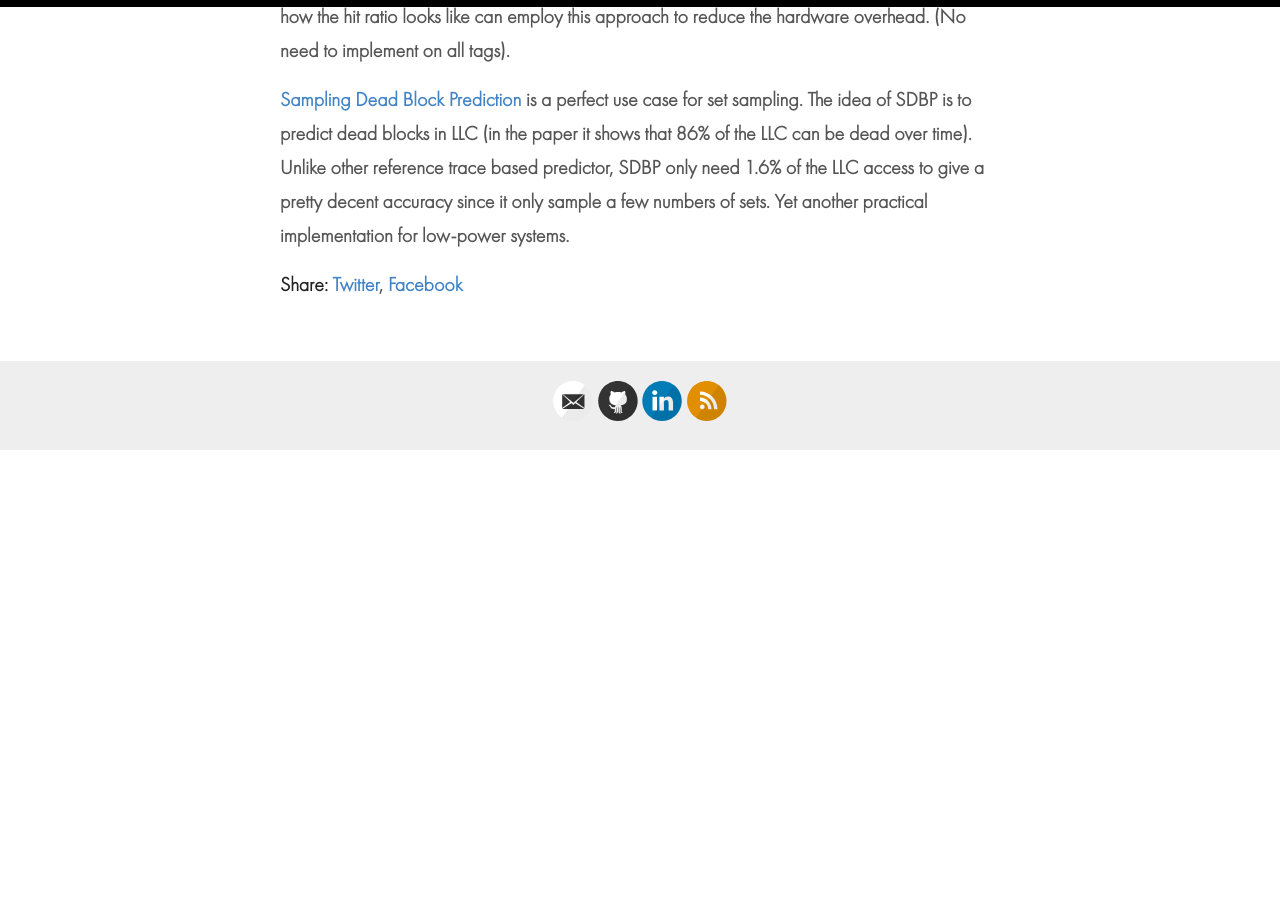
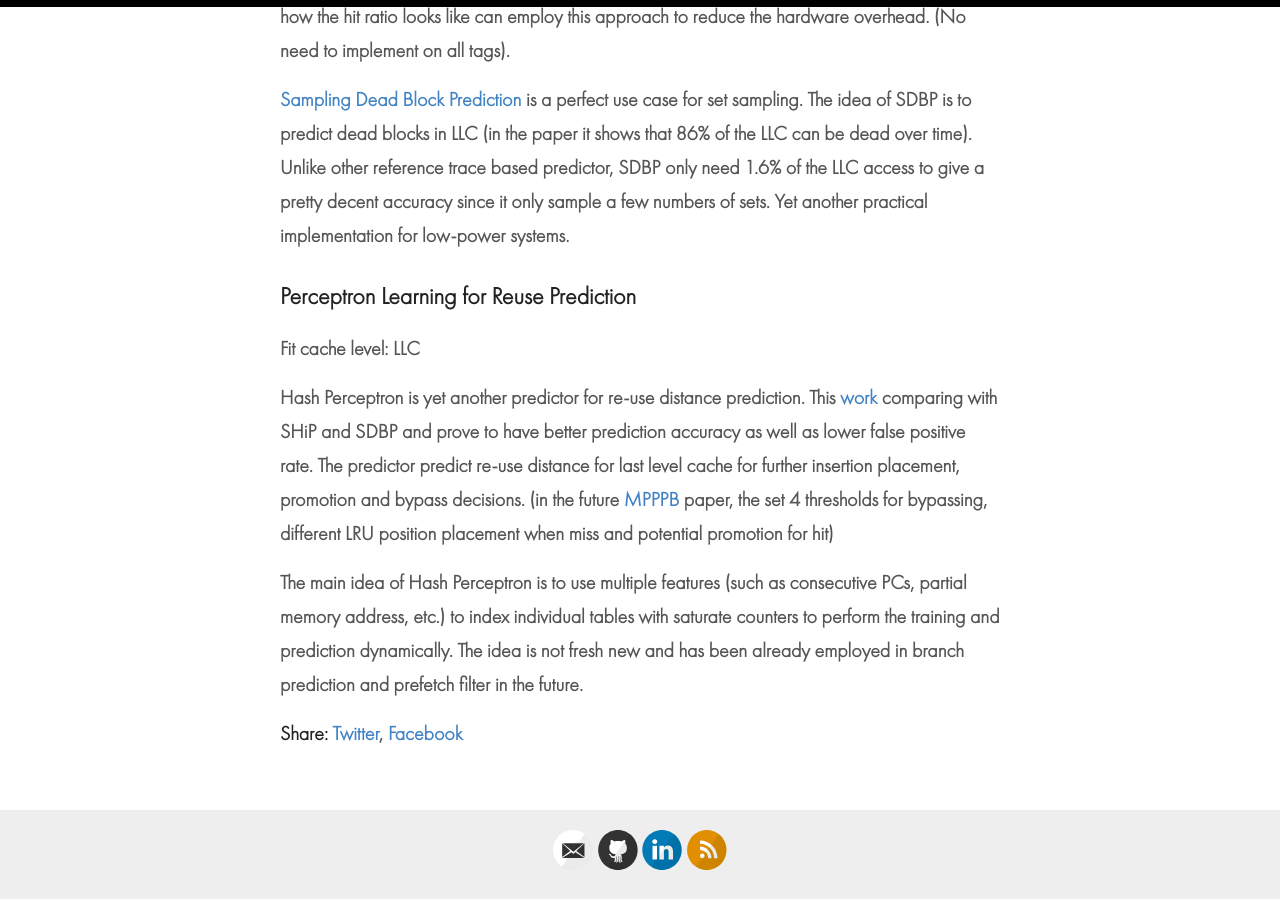
Before and after one commit to celery1124/celery1124.github.io, a Jekyll site: the page built from _posts/2019-10-29-cache-replacement-policy-summary.md, in a window 1280 px wide and 900 px high, scrolled down 2885 px. Built offline with Jekyll 4.4.1, drawn with Linux system fonts in a browser that asks for light colours; before the commit the page ends 3336 px from its top, so only the background shows below that; some of the changed text lies outside the part shown.

Commit message:
minor change

```diff
--- a/_posts/2019-10-29-cache-replacement-policy-summary.md
+++ b/_posts/2019-10-29-cache-replacement-policy-summary.md
@@ -78,6 +78,14 @@ Another important technique for LLC replacement policy is sampling.  [Dynamic se
 
 [Sampling Dead Block Prediction][SDBP] is a perfect use case for set sampling.  The idea of SDBP is to predict dead blocks in LLC (in the paper it shows that 86% of the LLC can be dead over time).  Unlike other reference trace based predictor, SDBP only need 1.6% of the LLC access to give a pretty decent accuracy since it only sample a few numbers of sets.  Yet another practical implementation for low-power systems.
 
+## Perceptron Learning for Reuse Prediction
+
+Fit cache level: LLC
+
+Hash Perceptron is yet another predictor for re-use distance prediction.  This [work][perceptron reuse prediction] comparing with SHiP and SDBP and prove to have better prediction accuracy as well as lower false positive rate.  The predictor predict re-use distance for last level cache for further insertion placement, promotion and bypass decisions. (in the future [MPPPB][Multiperspective Placement, Promotion, and Bypass] paper, the set 4 thresholds for bypassing, different LRU position placement when miss and potential promotion for hit)
+
+The main idea of Hash Perceptron is to use multiple features (such as consecutive PCs, partial memory address, etc.) to index individual tables with saturate counters to perform the training and prediction dynamically.  The idea is not fresh new and has been already employed in branch prediction and prefetch filter in the future.
+
 
 <!-- Reference -->
 [Back to the Future: Leveraging Belady’s Algorithm for Improved Cache Replacement]: https://www.cs.utexas.edu/~lin/papers/isca16.pdf
@@ -91,3 +99,7 @@ Another important technique for LLC replacement policy is sampling.  [Dynamic se
 [dynamic set sampling]:https://ieeexplore.ieee.org/document/1635950
 
 [SDBP]:https://dl.acm.org/doi/10.1109/MICRO.2010.24
+
+[perceptron reuse prediction]:https://dl.acm.org/doi/10.5555/3195638.3195641
+
+[Multiperspective Placement, Promotion, and Bypass]:https://dl.acm.org/doi/abs/10.1145/3123939.3123942
```
Also changed, not shown: other parts of _posts/2019-10-29-cache-replacement-policy-summary.md (+1 -1 lines).
